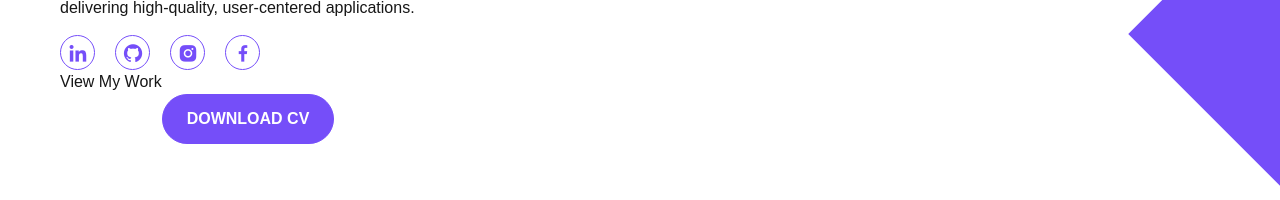
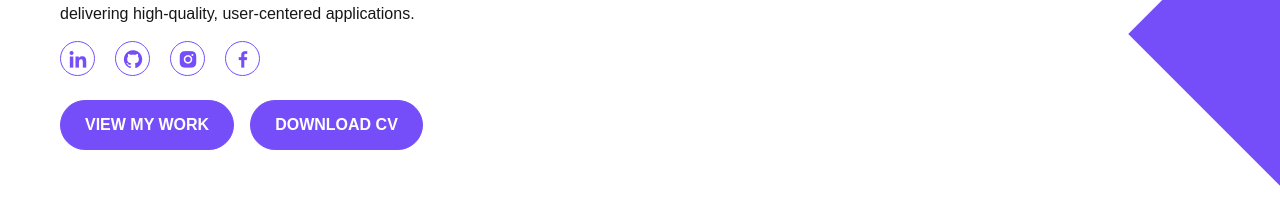
Before and after one commit to Bharathbandi96/portfolio, a Next.js app: page / in a window 1280 px wide. Shown: the part 391-591 px from the top of the page. Built offline with nearby package versions, Linux system fonts and the light colour scheme.

Commit message:
fix: fixed minor issue in home page

```diff
--- a/app/components/Home.tsx
+++ b/app/components/Home.tsx
@@ -1,7 +1,7 @@
 import Link from "next/link";
 // import Image from "next/image";
 import styles from "../component_styles/components.module.css";
-import TypingAnimationWithPause from "./TextAnimation";
+import TypingAnimationWithPause from "./text_animation";
 import { headline } from './data';
 
 const Home = () => (
@@ -41,7 +41,7 @@ const Home = () => (
           <i className={`bx bxl-facebook ${styles.quicklink}`} />
         </Link>
       </div>
-      <Link href="#projects" className={styles.cta}>
+      <Link href="#projects" className={styles.linkButton}>
         View My Work
       </Link>
       <Link
```
